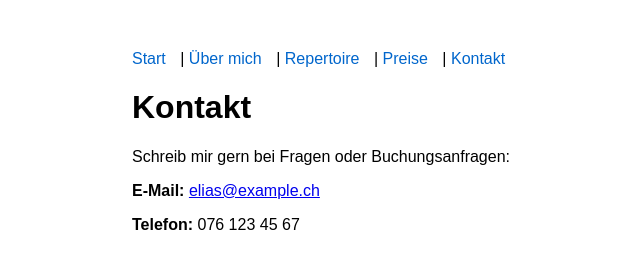
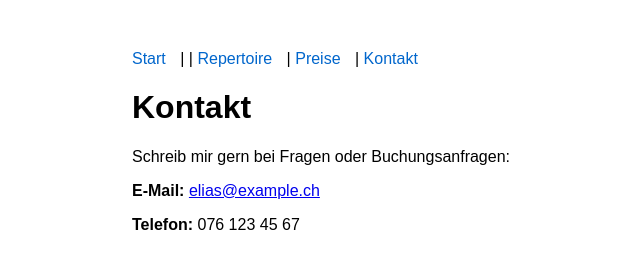
Before and after one commit to sailekoe/elias-violine, a plain HTML site: page kontakt.html in a window 1280 px wide. Shown: the whole page, without its empty margins (158-798 px from the left). Drawn offline with Linux system fonts and the light colour scheme.

Commit message:
Update kontakt.html

```diff
--- a/kontakt.html
+++ b/kontakt.html
@@ -21,7 +21,7 @@
 <body>
   <nav>
     <a href="index.html">Start</a> |
-    <a href="ueber-mich.html">Über mich</a> |
+   |
     <a href="repertoire.html">Repertoire</a> |
     <a href="preise.html">Preise</a> |
     <a href="kontakt.html">Kontakt</a>
```
